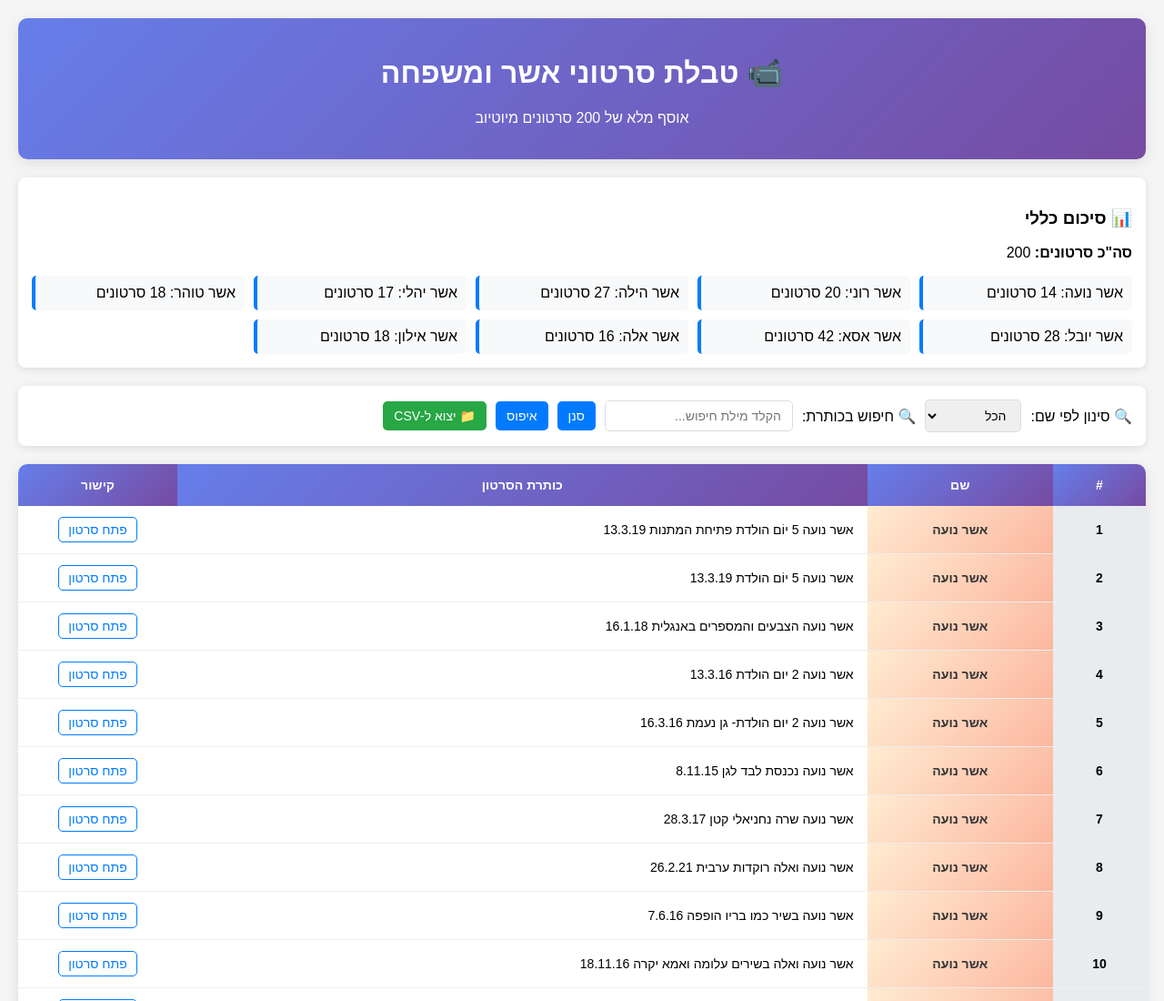
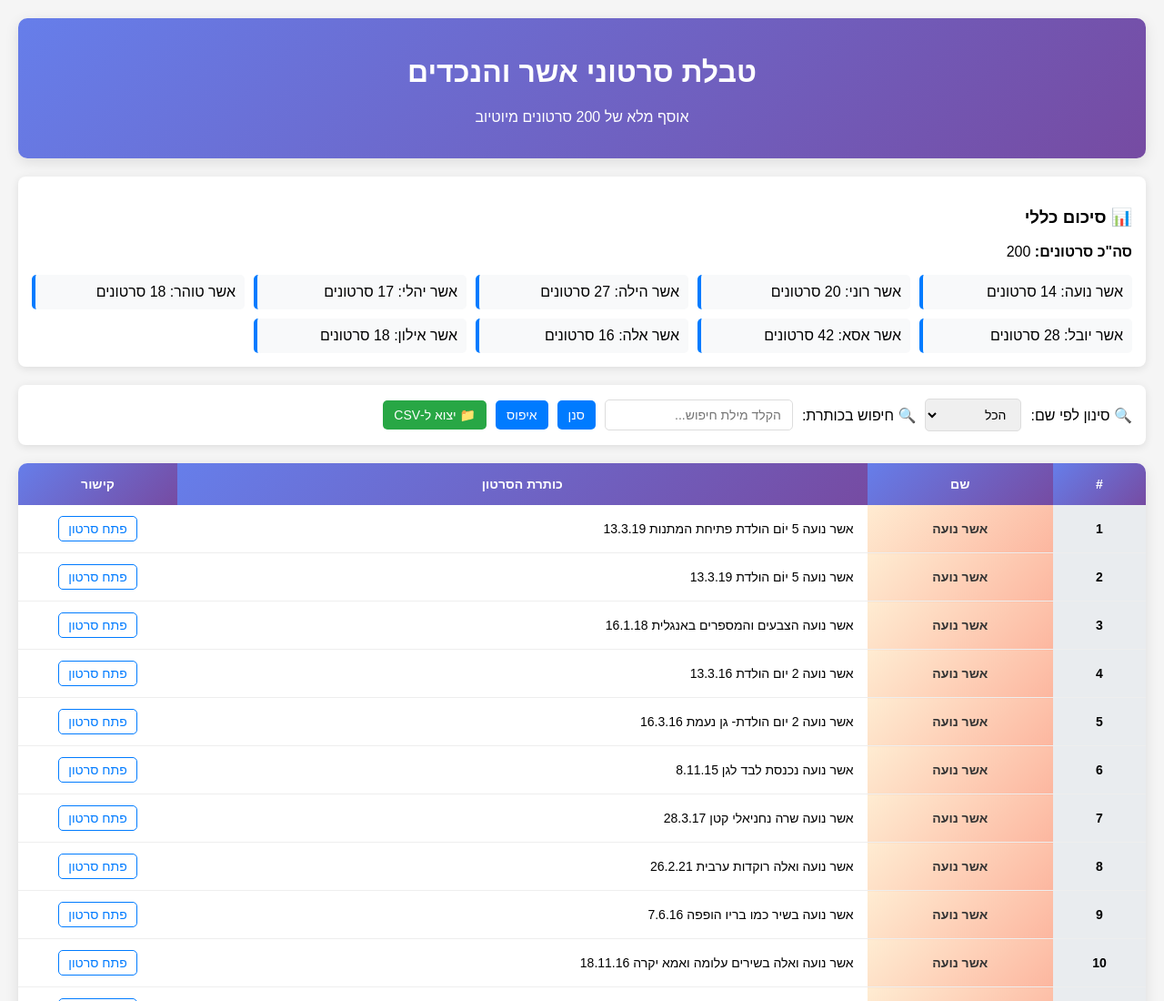
Before and after one commit to ROniLemda/Asher_Vidoes, a plain HTML site: page index.html in a window 1280 px wide. Shown: the top 1100 px of the page at 91% size. Drawn offline with Linux system fonts and the light colour scheme.

Commit message:
Update index.html

```diff
--- a/index.html
+++ b/index.html
@@ -173,7 +173,7 @@
 </head>
 <body>
     <div class="header">
-        <h1>📹 טבלת סרטוני אשר ומשפחה</h1>
+        <h1> טבלת סרטוני אשר והנכדים</h1>
         <p>אוסף מלא של 200 סרטונים מיוטיוב</p>
     </div>
 
```
